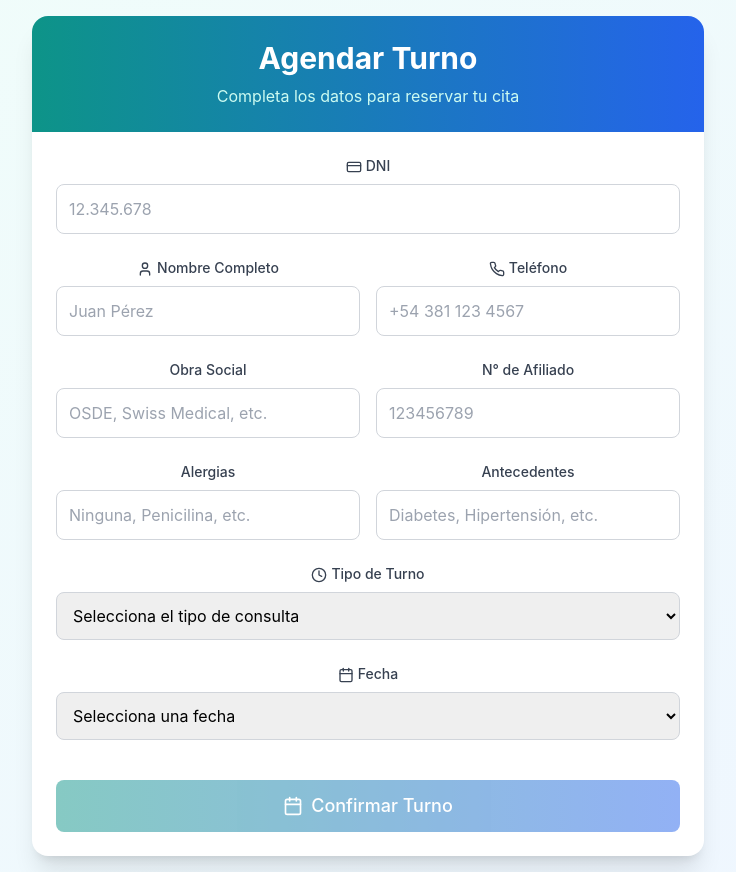
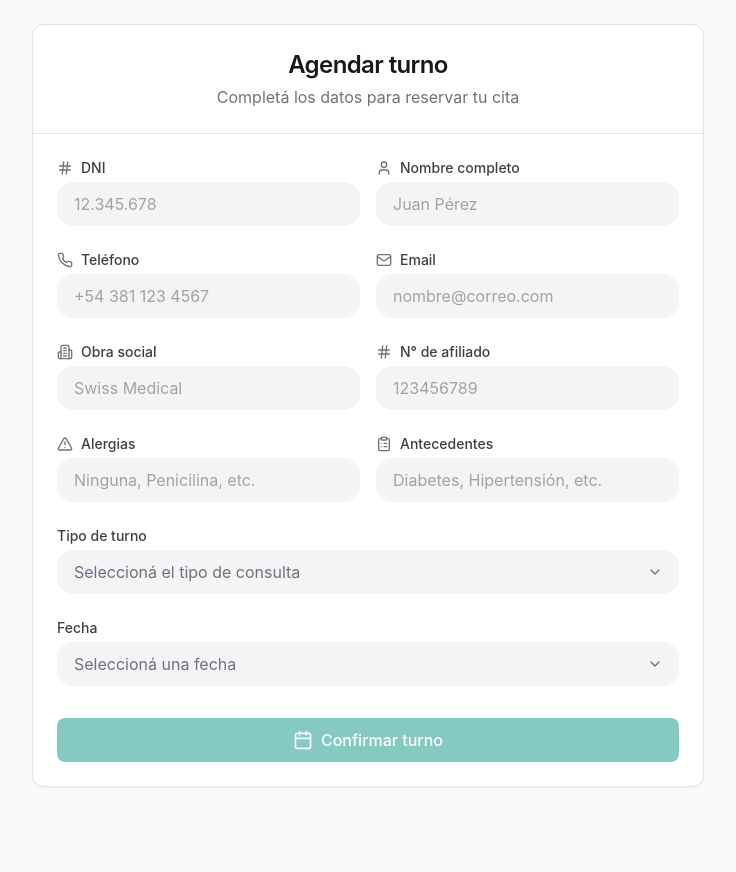
Before and after one commit to chilldigital/turnos-booking, a React (Create React App) app: page / in a window 1280 px wide. Shown: the whole page, without its empty margins (272-1008 px from the left). After the commit the page ends 811 px from the top, so only its background shows below. Built offline with nearby package versions, Linux system fonts and the light colour scheme.

Commit message:
Cambio completo de la UI

```diff
--- a/src/App.css
+++ b/src/App.css
@@ -1,5 +1,4 @@
 .App {
-  text-align: center;
 }
 
 .App-logo {
--- a/src/components/BookingForm.jsx
+++ b/src/components/BookingForm.jsx
@@ -1,5 +1,5 @@
 import React, { useState, useMemo } from 'react';
-import { Calendar, Clock, User, CreditCard, Phone, AlertCircle, CheckCircle, Loader } from 'lucide-react';
+import { Calendar, AlertCircle, CheckCircle, Loader, User, Hash, Phone, Building2, Mail, AlertTriangle, ClipboardList, ChevronDown } from 'lucide-react';
 
 const APPOINTMENT_TYPES = [
   { id: 'consulta', name: 'Consulta', duration: 30 },
@@ -29,6 +29,7 @@ export default function BookingForm() {
     dni: '',
     nombre: '',
     telefono: '',
+    email: '',
     obraSocial: '',
     numeroAfiliado: '',
     alergias: '',
@@ -46,6 +47,9 @@ export default function BookingForm() {
   const [loadingAvailability, setLoadingAvailability] = useState(false);
   const [success, setSuccess] = useState(false);
   const [error, setError] = useState('');
+
+  // UI helpers
+  const inputClass = "w-full h-11 px-4 rounded-2xl bg-zinc-100 border border-transparent placeholder:text-zinc-400 focus:outline-none focus:ring-2 focus:ring-teal-500 focus:bg-white focus:border-transparent transition-colors";
 
   // Check patient by DNI
   const checkPatient = async (dni) => {
@@ -72,6 +76,7 @@ export default function BookingForm() {
           ...prev,
           nombre: data.patient.nombre || data.patient.name || '',
           telefono: data.patient.telefono || data.patient.phone || '',
+          email: data.patient.email || '',
           obraSocial: data.patient.obraSocial || data.patient.insurance || '',
           numeroAfiliado: data.patient.numeroAfiliado || data.patient.affiliateNumber || '',
           alergias: data.patient.alergias || data.patient.allergies || 'Ninguna',
@@ -84,6 +89,7 @@ export default function BookingForm() {
           ...prev,
           nombre: '',
           telefono: '',
+          email: '',
           obraSocial: '',
           numeroAfiliado: '',
           alergias: '',
@@ -221,34 +227,34 @@ export default function BookingForm() {
 
   if (success) {
     return (
-      <div className="min-h-screen bg-gradient-to-br from-teal-50 to-blue-50 flex items-center justify-center p-4">
-        <div className="max-w-md w-full bg-white rounded-2xl shadow-xl p-8 text-center">
-          <div className="w-16 h-16 bg-green-100 rounded-full flex items-center justify-center mx-auto mb-4">
-            <CheckCircle className="w-8 h-8 text-green-600" />
+      <div className="min-h-screen bg-zinc-50 flex items-center justify-center p-6">
+        <div className="max-w-md w-full bg-white rounded-xl border border-zinc-200 shadow-sm p-8 text-center">
+          <div className="w-14 h-14 bg-teal-50 rounded-full flex items-center justify-center mx-auto mb-4">
+            <CheckCircle className="w-7 h-7 text-teal-600" />
           </div>
-          <h2 className="text-2xl font-bold text-gray-900 mb-4">¡Turno Confirmado!</h2>
-          <p className="text-gray-600 mb-6">
-            Tu turno ha sido agendado exitosamente. Recibirás un recordatorio por WhatsApp un día antes.
+          <h2 className="text-2xl font-semibold tracking-tight text-zinc-900 mb-2">¡Turno confirmado!</h2>
+          <p className="text-zinc-600 mb-6">
+            Tu turno fue agendado. Te enviaremos un recordatorio por WhatsApp un día antes.
           </p>
-          <div className="bg-gray-50 rounded-lg p-4 space-y-2 text-sm">
+          <div className="bg-zinc-50 rounded-lg p-4 space-y-2 text-sm">
             <div className="flex justify-between">
-              <span className="text-gray-600">Fecha:</span>
-              <span className="font-medium">{availableDates.find(d => d.value === formData.fecha)?.label}</span>
+              <span className="text-zinc-600">Fecha</span>
+              <span className="font-medium text-zinc-900">{availableDates.find(d => d.value === formData.fecha)?.label}</span>
             </div>
             <div className="flex justify-between">
-              <span className="text-gray-600">Hora:</span>
-              <span className="font-medium">{formData.hora} hs</span>
+              <span className="text-zinc-600">Hora</span>
+              <span className="font-medium text-zinc-900">{formData.hora} hs</span>
             </div>
             <div className="flex justify-between">
-              <span className="text-gray-600">Tipo:</span>
-              <span className="font-medium">{APPOINTMENT_TYPES.find(t => t.id === formData.tipoTurno)?.name}</span>
+              <span className="text-zinc-600">Tipo</span>
+              <span className="font-medium text-zinc-900">{APPOINTMENT_TYPES.find(t => t.id === formData.tipoTurno)?.name}</span>
             </div>
           </div>
           <button
             onClick={() => window.location.reload()}
-            className="mt-6 w-full bg-teal-600 text-white py-2 px-4 rounded-lg hover:bg-teal-700 transition-colors"
+            className="mt-6 w-full inline-flex items-center justify-center h-11 px-4 rounded-lg bg-teal-600 text-white hover:bg-teal-700 transition-colors"
           >
-            Agendar Otro Turno
+            Agendar otro turno
           </button>
         </div>
       </div>
@@ -256,79 +262,82 @@ export default function BookingForm() {
   }
 
   return (
-    <div className="min-h-screen bg-gradient-to-br from-teal-50 to-blue-50 flex items-center justify-center p-4">
-      <div className="max-w-2xl w-full bg-white rounded-2xl shadow-xl overflow-hidden">
+    <div className="min-h-screen bg-zinc-50 flex items-center justify-center p-6">
+      <div className="max-w-2xl w-full bg-white rounded-xl border border-zinc-200 shadow-sm overflow-hidden">
         {/* Header */}
-        <div className="bg-gradient-to-r from-teal-600 to-blue-600 p-6 text-white text-center">
-          <h1 className="text-3xl font-bold mb-2">Agendar Turno</h1>
-          <p className="text-teal-100">Completa los datos para reservar tu cita</p>
+        <div className="p-6 border-b border-zinc-200 text-center">
+          <h1 className="text-2xl font-semibold tracking-tight text-zinc-900">Agendar turno</h1>
+          <p className="text-zinc-500 mt-1">Completá los datos para reservar tu cita</p>
         </div>
 
         {/* Form */}
         <form onSubmit={handleSubmit} className="p-6 space-y-6">
           {error && (
-            <div className="bg-red-50 border border-red-200 text-red-700 px-4 py-3 rounded-lg flex items-center gap-2">
+            <div className="bg-rose-50 border border-rose-200 text-rose-700 px-4 py-3 rounded-lg flex items-center gap-2">
               <AlertCircle size={20} />
               {error}
             </div>
           )}
 
-          {/* DNI Field */}
+          {/* DNI + Nombre */}
+          <div className="grid grid-cols-1 md:grid-cols-2 gap-4">
             <div>
-            <label className="block text-sm font-medium text-gray-700 mb-2">
-              <CreditCard className="inline w-4 h-4 mr-1" />
-              DNI
-            </label>
+              <label className="block text-sm font-medium text-zinc-700 mb-1 flex items-center gap-2"><Hash className="w-4 h-4 text-zinc-500" /> DNI</label>
               <div className="relative">
                 <input
                   type="text"
                   value={formData.dni}
                   onChange={(e) => handleInputChange('dni', e.target.value)}
                   placeholder="12.345.678"
-                className="w-full p-3 border border-gray-300 rounded-lg focus:ring-2 focus:ring-teal-500 focus:border-transparent"
+                  className={inputClass}
                   required
                 />
                 {checkingPatient && (
-                <Loader className="absolute right-3 top-1/2 transform -translate-y-1/2 w-5 h-5 text-gray-400 animate-spin" />
+                  <Loader className="absolute right-3 top-1/2 -translate-y-1/2 w-5 h-5 text-zinc-400 animate-spin" />
                 )}
               </div>
               {patientFound && (
-              <p className="text-green-600 text-sm mt-1 flex items-center gap-1">
+                <p className="text-teal-600 text-sm mt-1 flex items-center gap-1">
                   <CheckCircle size={16} />
-                Paciente encontrado - datos completados automáticamente
+                  Paciente encontrado: datos completados automáticamente
                 </p>
               )}
             </div>
 
-          {/* Personal Info Grid */}
-          <div className="grid grid-cols-1 md:grid-cols-2 gap-4">
             <div>
-              <label className="block text-sm font-medium text-gray-700 mb-2">
-                <User className="inline w-4 h-4 mr-1" />
-                Nombre Completo
-              </label>
+              <label className="block text-sm font-medium text-zinc-700 mb-1 flex items-center gap-2"><User className="w-4 h-4 text-zinc-500" /> Nombre completo</label>
               <input
                 type="text"
                 value={formData.nombre}
                 onChange={(e) => handleInputChange('nombre', e.target.value)}
                 placeholder="Juan Pérez"
-                className="w-full p-3 border border-gray-300 rounded-lg focus:ring-2 focus:ring-teal-500 focus:border-transparent"
+                className={inputClass}
                 required
               />
             </div>
+          </div>
 
+          {/* Contacto: Teléfono + Email */}
+          <div className="grid grid-cols-1 md:grid-cols-2 gap-4">
             <div>
-              <label className="block text-sm font-medium text-gray-700 mb-2">
-                <Phone className="inline w-4 h-4 mr-1" />
-                Teléfono
-              </label>
+              <label className="block text-sm font-medium text-zinc-700 mb-1 flex items-center gap-2"><Phone className="w-4 h-4 text-zinc-500" /> Teléfono</label>
               <input
                 type="tel"
                 value={formData.telefono}
                 onChange={(e) => handleInputChange('telefono', e.target.value)}
                 placeholder="+54 381 123 4567"
-                className="w-full p-3 border border-gray-300 rounded-lg focus:ring-2 focus:ring-teal-500 focus:border-transparent"
+                className={inputClass}
                 required
+              />
+            </div>
+            <div>
+              <label className="block text-sm font-medium text-zinc-700 mb-1 flex items-center gap-2"><Mail className="w-4 h-4 text-zinc-500" /> Email</label>
+              <input
+                type="email"
+                value={formData.email}
+                onChange={(e) => handleInputChange('email', e.target.value)}
+                placeholder="nombre@correo.com"
+                className={inputClass}
               />
             </div>
           </div>
@@ -336,28 +345,24 @@ export default function BookingForm() {
           {/* Insurance Info */}
           <div className="grid grid-cols-1 md:grid-cols-2 gap-4">
             <div>
-              <label className="block text-sm font-medium text-gray-700 mb-2">
-                Obra Social
-              </label>
+              <label className="block text-sm font-medium text-zinc-700 mb-1 flex items-center gap-2"><Building2 className="w-4 h-4 text-zinc-500" /> Obra social</label>
               <input
                 type="text"
                 value={formData.obraSocial}
                 onChange={(e) => handleInputChange('obraSocial', e.target.value)}
-                placeholder="OSDE, Swiss Medical, etc."
-                className="w-full p-3 border border-gray-300 rounded-lg focus:ring-2 focus:ring-teal-500 focus:border-transparent"
+                placeholder="Swiss Medical"
+                className={inputClass}
               />
             </div>
 
             <div>
-              <label className="block text-sm font-medium text-gray-700 mb-2">
-                N° de Afiliado
-              </label>
+              <label className="block text-sm font-medium text-zinc-700 mb-1 flex items-center gap-2"><Hash className="w-4 h-4 text-zinc-500" /> N° de afiliado</label>
               <input
                 type="text"
                 value={formData.numeroAfiliado}
                 onChange={(e) => handleInputChange('numeroAfiliado', e.target.value)}
                 placeholder="123456789"
-                className="w-full p-3 border border-gray-300 rounded-lg focus:ring-2 focus:ring-teal-500 focus:border-transparent"
+                className={inputClass}
               />
             </div>
           </div>
@@ -365,83 +370,76 @@ export default function BookingForm() {
           {/* Medical Info */}
           <div className="grid grid-cols-1 md:grid-cols-2 gap-4">
             <div>
-              <label className="block text-sm font-medium text-gray-700 mb-2">
-                Alergias
-              </label>
+              <label className="block text-sm font-medium text-zinc-700 mb-1 flex items-center gap-2"><AlertTriangle className="w-4 h-4 text-zinc-500" /> Alergias</label>
               <input
                 type="text"
                 value={formData.alergias}
                 onChange={(e) => handleInputChange('alergias', e.target.value)}
                 placeholder="Ninguna, Penicilina, etc."
-                className="w-full p-3 border border-gray-300 rounded-lg focus:ring-2 focus:ring-teal-500 focus:border-transparent"
+                className={inputClass}
               />
             </div>
 
             <div>
-              <label className="block text-sm font-medium text-gray-700 mb-2">
-                Antecedentes
-              </label>
+              <label className="block text-sm font-medium text-zinc-700 mb-1 flex items-center gap-2"><ClipboardList className="w-4 h-4 text-zinc-500" /> Antecedentes</label>
               <input
                 type="text"
                 value={formData.antecedentes}
                 onChange={(e) => handleInputChange('antecedentes', e.target.value)}
                 placeholder="Diabetes, Hipertensión, etc."
-                className="w-full p-3 border border-gray-300 rounded-lg focus:ring-2 focus:ring-teal-500 focus:border-transparent"
+                className={inputClass}
               />
             </div>
           </div>
 
           {/* Appointment Type */}
           <div>
-            <label className="block text-sm font-medium text-gray-700 mb-2">
-              <Clock className="inline w-4 h-4 mr-1" />
-              Tipo de Turno
-            </label>
+            <label className="block text-sm font-medium text-zinc-700 mb-1">Tipo de turno</label>
+            <div className="relative">
               <select
                 value={formData.tipoTurno}
                 onChange={(e) => handleInputChange('tipoTurno', e.target.value)}
-              className="w-full p-3 border border-gray-300 rounded-lg focus:ring-2 focus:ring-teal-500 focus:border-transparent"
+                className={`${inputClass} pr-10 appearance-none text-gray-500`}
                 required
               >
-              <option value="">Selecciona el tipo de consulta</option>
+                <option value="">Seleccioná el tipo de consulta</option>
                 {APPOINTMENT_TYPES.map((type) => (
                   <option key={type.id} value={type.id}>
                     {type.name} ({type.duration} min)
                   </option>
                 ))}
               </select>
+              <ChevronDown className="pointer-events-none absolute right-4 top-1/2 -translate-y-1/2 w-4 h-4 text-zinc-500" />
+            </div>
           </div>
 
           {/* Date Selection */}
           <div>
-            <label className="block text-sm font-medium text-gray-700 mb-2">
-              <Calendar className="inline w-4 h-4 mr-1" />
-              Fecha
-            </label>
+            <label className="block text-sm font-medium text-zinc-700 mb-1">Fecha</label>
+            <div className="relative">
               <select
                 value={formData.fecha}
                 onChange={(e) => handleInputChange('fecha', e.target.value)}
-              className="w-full p-3 border border-gray-300 rounded-lg focus:ring-2 focus:ring-teal-500 focus:border-transparent"
+                className={`${inputClass} pr-10 appearance-none text-gray-500`}
                 required
               >
-              <option value="">Selecciona una fecha</option>
+                <option value="">Seleccioná una fecha</option>
                 {availableDates.map((date) => (
                   <option key={date.value} value={date.value}>
                     {date.label}
                   </option>
                 ))}
               </select>
+              <ChevronDown className="pointer-events-none absolute right-4 top-1/2 -translate-y-1/2 w-4 h-4 text-zinc-500" />
+            </div>
           </div>
 
           {/* Time Selection */}
           {formData.fecha && formData.tipoTurno && (
             <div>
-              <label className="block text-sm font-medium text-gray-700 mb-2">
-                <Clock className="inline w-4 h-4 mr-1" />
-                Horario Disponible
-              </label>
+              <label className="block text-sm font-medium text-zinc-700 mb-1">Horarios disponibles</label>
               {loadingAvailability ? (
-                <div className="flex items-center gap-2 p-3 text-gray-600">
+                <div className="flex items-center gap-2 p-3 text-zinc-600">
                   <Loader className="w-5 h-5 animate-spin" />
                   Cargando horarios disponibles...
                 </div>
@@ -452,11 +450,12 @@ export default function BookingForm() {
                       key={slot}
                       type="button"
                       onClick={() => handleInputChange('hora', slot)}
-                      className={`p-3 text-sm rounded-lg border transition-colors ${
+                      className={`h-10 px-3 text-sm rounded-md border transition-colors ${
                         formData.hora === slot
                           ? 'bg-teal-600 text-white border-teal-600'
-                          : 'bg-white text-gray-700 border-gray-300 hover:border-teal-500'
+                          : 'bg-white text-zinc-700 border-zinc-300 hover:bg-zinc-50'
                       }`}
+                      aria-pressed={formData.hora === slot}
                     >
                       {slot} hs
                     </button>
@@ -464,7 +463,7 @@ export default function BookingForm() {
                 </div>
               )}
               {!loadingAvailability && availableSlots.length === 0 && (
-                <p className="text-gray-500 text-sm p-3 bg-gray-50 rounded-lg">
+                <p className="text-zinc-600 text-sm p-3 bg-zinc-50 rounded-lg">
                   No hay horarios disponibles para esta fecha y tipo de turno.
                 </p>
               )}
@@ -472,21 +471,21 @@ export default function BookingForm() {
           )}
 
           {/* Submit Button */}
-          <div className="pt-4">
+          <div className="pt-2">
             <button
               type="submit"
               disabled={!isFormValid() || loading}
-              className="w-full bg-gradient-to-r from-teal-600 to-blue-600 text-white py-3 px-6 rounded-lg font-medium text-lg hover:from-teal-700 hover:to-blue-700 disabled:opacity-50 disabled:cursor-not-allowed transition-all duration-200 flex items-center justify-center gap-2"
+              className="w-full inline-flex items-center justify-center h-11 px-4 rounded-lg bg-teal-600 text-white font-medium hover:bg-teal-700 disabled:opacity-50 disabled:cursor-not-allowed transition-colors gap-2"
             >
               {loading ? (
                 <>
                   <Loader className="w-5 h-5 animate-spin" />
-                  Creando Turno...
+                  Creando turno...
                 </>
               ) : (
                 <>
                   <Calendar className="w-5 h-5" />
-                  Confirmar Turno
+                  Confirmar turno
                 </>
               )}
             </button>
```
Also changed, not shown: 1 other file (tests, documents, lock files or other folders). Lines whose indentation alone changed are shown as unchanged.
